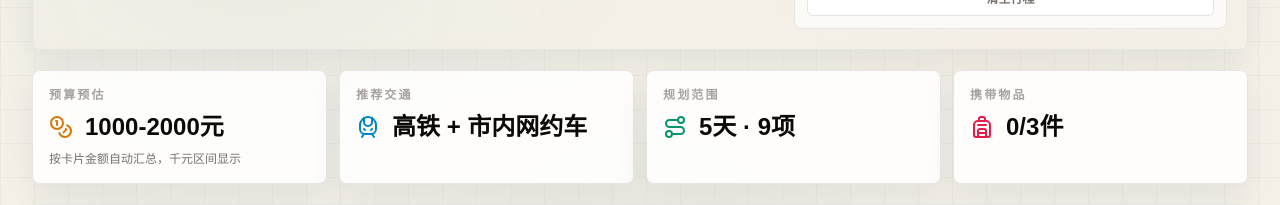
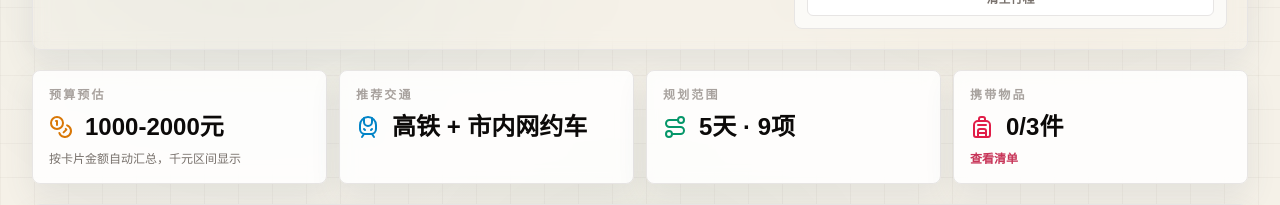
Before and after one commit to huayu2025ai-sketch/travel-plan, a React (Vite) app: page / in a window 1280 px wide. Shown: the part 299-504 px from the top of the page. Built offline with nearby package versions, Linux system fonts and the light colour scheme.

Commit message:
feat: scroll to packing list on card click

```diff
--- a/src/main.jsx
+++ b/src/main.jsx
@@ -1744,6 +1744,7 @@ function App() {
   const [conversationHistory, setConversationHistory] = useState(loadStoredConversation);
   const [generationProgress, setGenerationProgress] = useState(0);
   const [generationStageIndex, setGenerationStageIndex] = useState(0);
+  const packingSectionRef = useRef(null);
   const { theme, setTheme } = useTheme();
   const days = Object.entries(plan.itinerary);
   const dayNames = Object.keys(plan.itinerary);
@@ -2085,6 +2086,13 @@ function App() {
     setPackingSearchQuery('');
   };
 
+  const scrollToPackingList = () => {
+    setIsPackingCollapsed(false);
+    window.requestAnimationFrame(() => {
+      packingSectionRef.current?.scrollIntoView({ behavior: 'smooth', block: 'start' });
+    });
+  };
+
   const deleteCard = (day, cardId) => {
     setItinerary({
       ...plan.itinerary,
@@ -2326,15 +2334,21 @@ function App() {
               </p>
             </div>
           </div>
-          <div className="rounded-lg border border-stone-200 bg-white/85 p-4 shadow-soft backdrop-blur transition dark:border-[#3a3630] dark:bg-[#1e1c1a]/85 dark:shadow-soft-dark">
+          <button
+            type="button"
+            onClick={scrollToPackingList}
+            className="group rounded-lg border border-stone-200 bg-white/85 p-4 text-left shadow-soft backdrop-blur transition hover:-translate-y-0.5 hover:border-rose-200 hover:bg-rose-50/60 hover:shadow-card focus:outline-none focus:ring-2 focus:ring-rose-200 dark:border-[#3a3630] dark:bg-[#1e1c1a]/85 dark:shadow-soft-dark dark:hover:border-rose-900/60 dark:hover:bg-rose-950/20 dark:focus:ring-rose-900/60"
+            aria-label="查看携带物品清单"
+          >
             <p className="text-xs font-semibold uppercase tracking-[0.18em] text-stone-400 dark:text-[#5e584f]">携带物品</p>
             <div className="mt-2 flex items-center gap-3">
-              <Backpack className="h-6 w-6 text-rose-600" />
+              <Backpack className="h-6 w-6 text-rose-600 transition group-hover:scale-105" />
               <p className="text-2xl font-bold text-stone-950 dark:text-[#e8e4df]">
                 {packedItemCount}/{packingItems.length}件
               </p>
             </div>
-          </div>
+            <p className="mt-2 text-xs font-semibold text-rose-700 opacity-85 dark:text-rose-300">查看清单</p>
+          </button>
         </section>
 
         <section className="mt-5 flex-1 overflow-hidden rounded-lg border border-stone-200 bg-white/70 p-3 shadow-soft backdrop-blur transition dark:border-[#3a3630] dark:bg-[#1e1c1a]/70 dark:shadow-soft-dark">
@@ -2582,6 +2596,7 @@ function App() {
           )}
         </section>
 
+        <div id="packing-list" ref={packingSectionRef} className="scroll-mt-5">
           <PackingList
             items={packingItems}
             form={packingForm}
@@ -2599,6 +2614,7 @@ function App() {
             onReorderItems={reorderPackingItems}
           />
         </div>
+      </div>
     </main>
   );
 }
```
Lines whose indentation alone changed are shown as unchanged.
